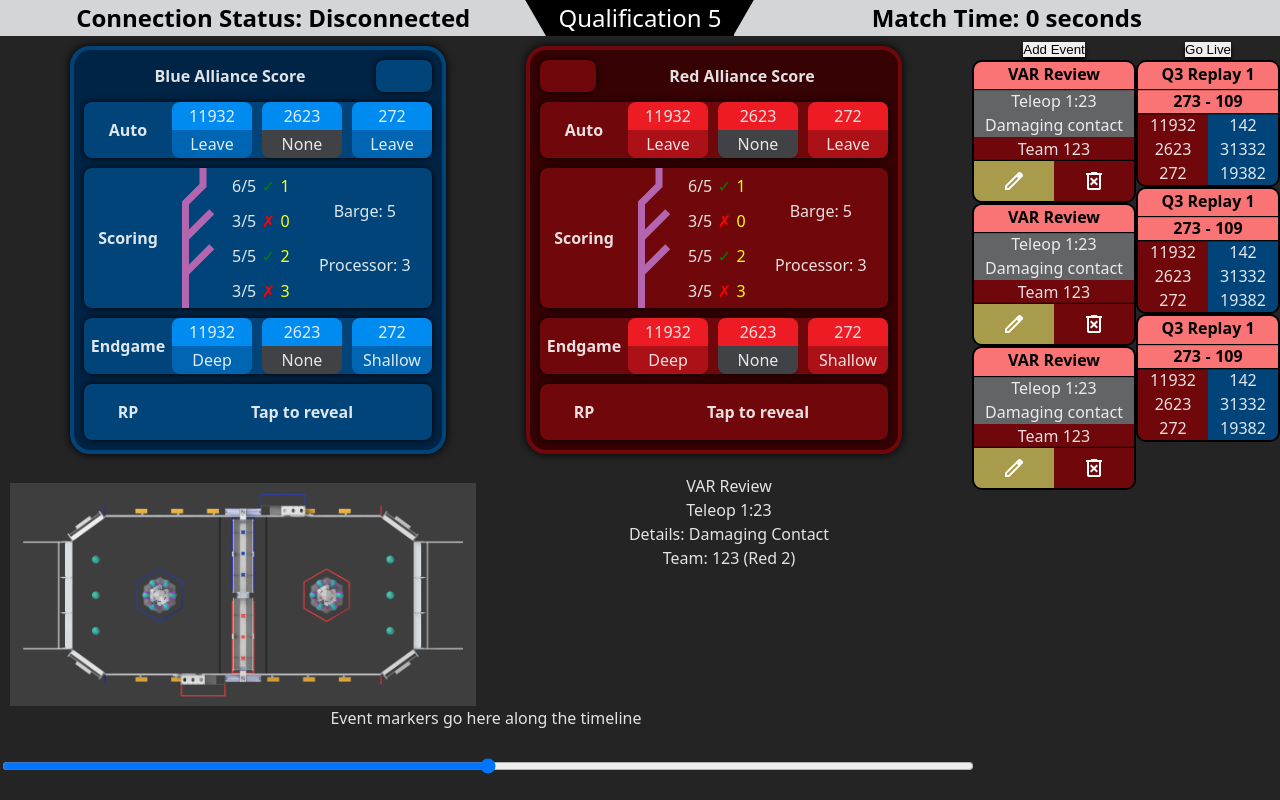
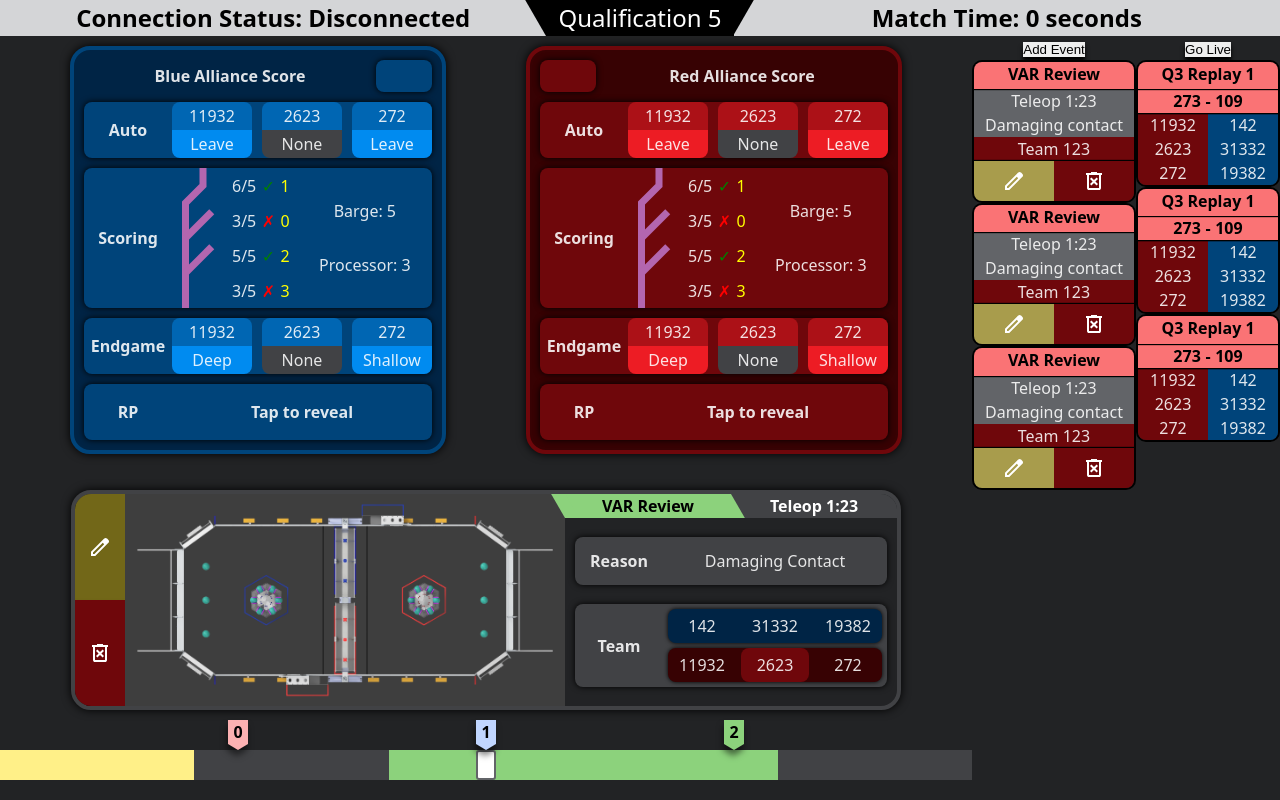
Before and after one commit to ithompson/frc-video-referee, a Svelte app in the folder frontend/: page / in a window 1280 px wide. Built offline with nearby package versions, Linux system fonts and the light colour scheme; no server answers.

Commit message:
Implement timeline and event cards

```diff
--- a/frontend/index.html
+++ b/frontend/index.html
@@ -3,7 +3,8 @@
   <head>
     <meta charset="UTF-8" />
     <link rel="icon" type="image/svg+xml" href="/assets/vite.svg" />
-    <meta name="viewport" content="width=device-width, initial-scale=1.0" />
+    <link rel="manifest" href="/assets/var_panel.webmanifest" />
+    <meta name="viewport" content="width=device-width, user-scalable=no" />
     <title>Vite + Svelte + TS</title>
   </head>
   <body>
--- a/frontend/src/App.svelte
+++ b/frontend/src/App.svelte
@@ -6,8 +6,7 @@
   import EventListEntry from "./var_panel/EventListEntry.svelte";
   import Timeline from "./var_panel/Timeline.svelte";
   import VerticalList from "./var_panel/VerticalList.svelte";
-  import FieldMap from "./var_panel/FieldMap.svelte";
-  import EventData from "./var_panel/EventData.svelte";
+  import EventCard from "./var_panel/EventCard.svelte";
   import ScoreCards from "./var_panel/ScoreCards.svelte";
 
   interface Props {
@@ -31,13 +30,9 @@
       <div class="scoring-container">
         <ScoreCards />
       </div>
+      <div class="flex-spacer" style="flex: 1 1 0%"></div>
       <div class="event-info-container">
-        <div class="field-map-container">
-          <FieldMap />
-        </div>
-        <div class="event-data-container">
-          <EventData />
-        </div>
+        <EventCard />
       </div>
       <div class="timeline-container">
         <Timeline />
@@ -104,20 +99,12 @@
 
   .scoring-container {
     width: 100%;
-    flex: 1 1 0%;
   }
 
   .event-info-container {
+    margin: 10px;
     display: flex;
-    flex-direction: row;
-    contain: strict;
-    height: 100%;
-
-    & div {
-      flex: 1 1 0%;
-      padding: 10px;
-      height: 100%;
-    }
+    justify-content: center;
   }
 
   .list-container {
--- a/frontend/src/app.css
+++ b/frontend/src/app.css
@@ -5,7 +5,7 @@
 
   color-scheme: light dark;
   color: rgba(255, 255, 255, 0.87);
-  background-color: #242424;
+  background-color: var(--gray-700);
 
   font-synthesis: none;
   text-rendering: optimizeLegibility;
--- a/frontend/src/var_panel/AllianceScoreCard.svelte
+++ b/frontend/src/var_panel/AllianceScoreCard.svelte
@@ -215,14 +215,14 @@
         }
 
         & .status-row1 {
-            background-color: var(--alliance-action);
+            background-color: var(--alliance-highlight);
         }
 
         &:not(.highlight) .status-row2 {
             background-color: var(--neutral-action);
         }
         &.highlight .status-row2 {
-            background-color: var(--alliance-highlight);
+            background-color: var(--alliance-action);
         }
     }
 
--- /dev/null
+++ b/frontend/src/var_panel/EventCard.svelte
@@ -0,0 +1,194 @@
+<script>
+    import FieldMap from "./FieldMap.svelte";
+    let editing = $state(false);
+</script>
+
+<div class="event-card" class:editing>
+    <div class="button-container">
+        <button class="edit" onclick={() => (editing = !editing)}>Edit</button>
+        <button class="delete">Delete</button>
+    </div>
+    <FieldMap />
+    <div class="event-data-container">
+        <div class="event-header">
+            <div class="event-type">VAR Review</div>
+            <div class="event-time">Teleop 1:23</div>
+        </div>
+        <div class="event-sections">
+            <div class="event-section">
+                <div class="section-name">Reason</div>
+                <div class="section-content event-reason">Damaging Contact</div>
+            </div>
+            <div class="event-section">
+                <div class="section-name">Team</div>
+                <div class="section-content team-lists">
+                    <ol class="team-list blue">
+                        <li>142</li>
+                        <li>31332</li>
+                        <li>19382</li>
+                    </ol>
+                    <ol class="team-list red">
+                        <li>11932</li>
+                        <li class="selected">2623</li>
+                        <li>272</li>
+                    </ol>
+                </div>
+            </div>
+        </div>
+    </div>
+</div>
+
+<style>
+    .event-card {
+        box-sizing: border-box;
+
+        background-color: var(--gray-700);
+        border: 4px solid var(--gray-600);
+        border-radius: 20px;
+        box-shadow: 0 0 10px black;
+        overflow: clip;
+
+        display: flex;
+        flex-direction: row;
+    }
+    .button-container {
+        display: flex;
+        flex-direction: column;
+        width: 50px;
+
+        & button {
+            flex: 1 1 0%;
+        }
+
+        & .edit {
+            font-size: 0;
+            background: url("../assets/edit.svg") #726718 no-repeat center;
+        }
+        & .delete {
+            font-size: 0;
+            background: url("../assets/delete_forever.svg") var(--red-600)
+                no-repeat center;
+        }
+        .editing & .edit {
+            background: url("../assets/save.svg") var(--green-action) no-repeat
+                center;
+        }
+    }
+
+    .event-data-container {
+        display: flex;
+        flex-direction: column;
+
+        & .event-header {
+            display: flex;
+            flex-direction: row;
+            font-weight: bold;
+            background-color: var(--gray-600);
+
+            & div {
+                flex: 1 1 0%;
+            }
+
+            & .event-type {
+                color: var(--text-active-dark);
+                contain: layout;
+                z-index: 0;
+                min-width: 8em;
+
+                &::after,
+                &::before {
+                    content: "";
+                    position: absolute;
+                    width: 100%;
+                    height: 100%;
+                    background-color: var(--green-200);
+                    z-index: -1;
+                    left: 0;
+                    transform: skewX(30deg);
+                }
+                &::before {
+                    transform-origin: left bottom;
+                }
+                &::after {
+                    transform-origin: left top;
+                }
+            }
+
+            & .event-time {
+                color: var(--text-active);
+                min-width: 8em;
+            }
+        }
+    }
+
+    .event-sections {
+        flex: 1 1 0%;
+        padding: 10px;
+        display: flex;
+        flex-direction: column;
+        justify-content: space-evenly;
+        gap: 10px;
+    }
+    .event-section {
+        background-color: var(--gray-600);
+        border-radius: 8px;
+        box-shadow: 0 0 6px black;
+        width: 100%;
+
+        display: flex;
+        flex-direction: row;
+        align-items: center;
+
+        & .section-name {
+            font-weight: bold;
+            display: inline-block;
+            width: 5.5em;
+        }
+        & .section-content {
+            flex: 1 1 0%;
+            position: relative;
+        }
+    }
+
+    .event-reason {
+        min-height: 3em;
+        display: flex;
+        justify-content: center;
+        align-items: center;
+    }
+
+    .team-lists {
+        display: flex;
+        flex-direction: column;
+        margin: 5px;
+        gap: 5px;
+
+        & .team-list {
+            padding: 0;
+            margin: 0;
+
+            border-radius: 8px;
+            background-color: var(--alliance-background);
+            box-shadow: 0 0 4px black;
+
+            display: flex;
+            flex-direction: row;
+            justify-content: space-evenly;
+
+            & li {
+                list-style: none;
+                border-radius: 8px;
+                padding: 5px 10px;
+                width: 3em;
+
+                &.selected {
+                    background-color: var(--alliance-overlay-background);
+                }
+
+                &:not(:first-child):not(:last-child) {
+                    margin: 0 5px;
+                }
+            }
+        }
+    }
+</style>
--- a/frontend/src/var_panel/EventData.svelte
+++ /dev/null
@@ -1,6 +0,0 @@
-<div class="event-data">
-    <div class="event-type">VAR Review</div>
-    <div class="event-time">Teleop 1:23</div>
-    <div class="event-details">Details: Damaging Contact</div>
-    <div class="event-team">Team: 123 (Red 2)</div>
-</div>
--- a/frontend/src/var_panel/FieldMap.svelte
+++ b/frontend/src/var_panel/FieldMap.svelte
@@ -8,11 +8,11 @@
 
 <style>
     .field-map {
-        height: 100%;
+        display: flex;
     }
     img {
         object-fit: contain;
-        max-width: 100%;
-        height: 100%;
+        margin: auto;
+        width: 440px;
     }
 </style>
--- a/frontend/src/var_panel/Timeline.svelte
+++ b/frontend/src/var_panel/Timeline.svelte
@@ -1,13 +1,131 @@
+<script lang="ts">
+</script>
+
+{#snippet timelinePoint(
+    time: number,
+    label: string,
+    color: string = "var(--gray-500)",
+)}
+    <div class="point-wrap">
+        <div class="point-label" style="background-color: {color};">
+            {label}
+        </div>
+    </div>
+{/snippet}
+
 <div class="timeline">
-    <div class="timeline-points">Event markers go here along the timeline</div>
-    <input type="range" min="0" max="100" value="50" class="slider" />
+    <div class="timeline-points">
+        {@render timelinePoint(0, "0", "var(--red-200)")}
+        {@render timelinePoint(100, "1", "var(--blue-200)")}
+        {@render timelinePoint(200, "2", "var(--green-200)")}
+    </div>
+    <div class="slider-container">
+        <div class="slider-period auto" style="left: 0%; width: 20%;"></div>
+        <div class="slider-period teleop" style="left: 40%; width: 40%;"></div>
+        <input type="range" min="0" max="10000" value="5000" class="slider" />
+    </div>
 </div>
 
-<style>
+<style lang="scss">
+    .timeline {
+        box-sizing: border-box;
+        --slider-height: 30px;
+    }
+
     .timeline-points {
-        height: 50px;
+        height: 30px;
+        width: 100%;
+        display: flex;
+        flex-direction: row;
+        justify-content: space-evenly;
     }
+
+    .point-wrap {
+        filter: drop-shadow(-1px 6px 3px rgba(0, 0, 0, 0.5));
+        z-index: 2;
+    }
+    .point-label {
+        box-sizing: border-box;
+        color: var(--text-active-dark);
+        background-color: var(--gray-500);
+        font-weight: bold;
+        height: 30px;
+        width: 20px;
+        clip-path: polygon(0% 0%, 100% 0%, 100% 80%, 50% 100%, 0% 80%);
+    }
+
+    .slider-container {
+        position: relative;
+        height: var(--slider-height);
+        background: var(--gray-600);
+
+        & .slider-period {
+            position: absolute;
+            top: 0;
+            bottom: 0;
+
+            &.auto {
+                background-color: var(--auto-inactive);
+            }
+            &.teleop {
+                background-color: var(--green-200);
+            }
+        }
+    }
+
+    @mixin thumb {
+        height: var(--slider-height);
+        width: 20px;
+        border-radius: 3px;
+        border: 2px solid var(--gray-500);
+        background: #ffffff;
+        cursor: pointer;
+    }
+    @mixin track {
+        width: 100%;
+        height: var(--slider-height);
+        cursor: pointer;
+        background: transparent;
+    }
+
     input[type="range"] {
+        -webkit-appearance: none;
+        appearance: none;
         width: 100%;
+        background: transparent;
+        height: var(--slider-height);
+        margin: 0;
+        position: relative;
+        z-index: 1;
+
+        /* Special styling for WebKit/Blink */
+        &::-webkit-slider-thumb {
+            @include thumb;
+            -webkit-appearance: none;
+            //margin-top: -14px; /* You need to specify a margin in Chrome, but in Firefox and IE it is automatic */
+        }
+
+        /* All the same stuff for Firefox */
+        &::-moz-range-thumb {
+            @include thumb;
+        }
+
+        /* All the same stuff for IE */
+        &::-ms-thumb {
+            @include thumb;
+        }
+
+        &::-webkit-slider-runnable-track {
+            @include track;
+        }
+        &::-moz-range-track {
+            @include track;
+        }
+        &::-ms-track {
+            @include track;
+            background: transparent; /* IE requires a transparent background for the track */
+            border-color: transparent; /* IE requires a transparent border for the track */
+            color: transparent; /* IE requires a transparent color for the track */
+        }
     }
 </style>
--- /dev/null
+++ b/package.json
@@ -0,0 +1,6 @@
+{
+  "dependencies": {},
+  "devDependencies": {
+    "sass-embedded": "^1.89.2"
+  }
+}
```
Also changed, not shown: frontend/public/assets/var_panel.webmanifest (added), frontend/src/assets/save.svg (added), 1 other file (tests, documents, lock files or other folders).
